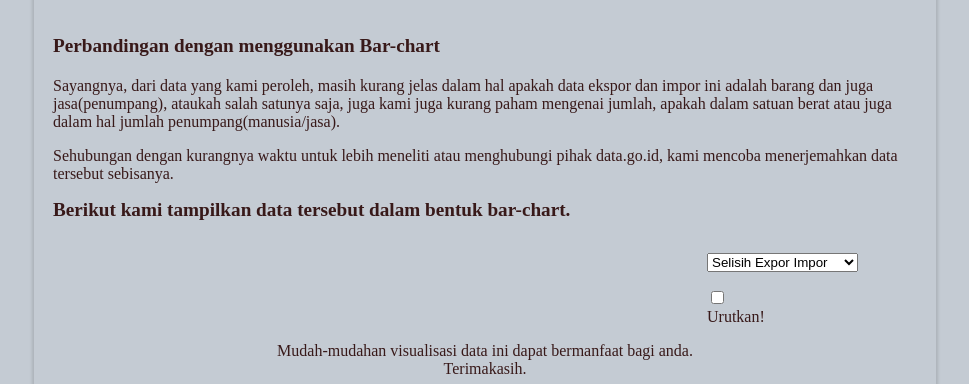
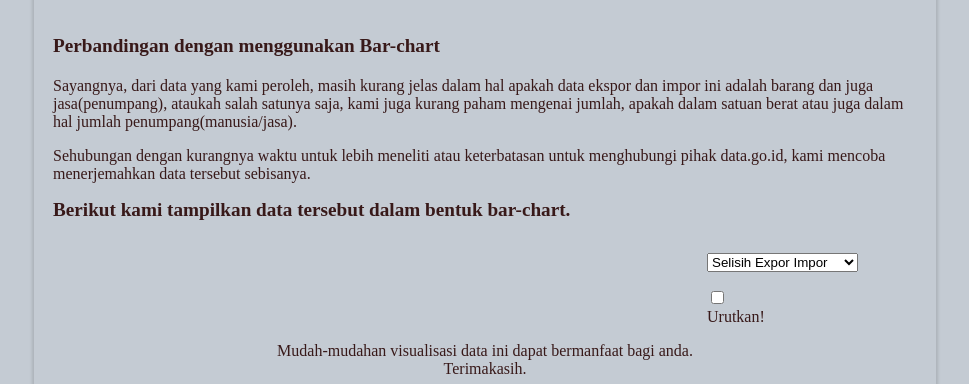
Before and after one commit to abdulMuhit/myD3js-pelabuhanIndonesia, a plain HTML site: page index.html in a window 1280 px wide. Shown: the part 1012-1396 px from the top of the page, without its empty margins (155-1124 px from the left). Drawn offline with nearby package versions, Linux system fonts and the light colour scheme; no server answers.

Commit message:
Update index.html

```diff
--- a/index.html
+++ b/index.html
@@ -493,8 +493,8 @@ rescale();
 <article>
 <h1>Perbandingan dengan menggunakan Bar-chart</h1>
 
-<p>Sayangnya, dari data yang kami peroleh, masih kurang jelas dalam hal apakah data ekspor dan impor ini adalah barang dan juga jasa(penumpang), ataukah salah satunya saja, juga kami juga kurang paham mengenai jumlah, apakah dalam satuan berat atau juga dalam hal jumlah penumpang(manusia/jasa).</p>
-<p>Sehubungan dengan kurangnya waktu untuk lebih meneliti atau menghubungi pihak data.go.id, kami mencoba menerjemahkan data tersebut sebisanya.</p>
+<p>Sayangnya, dari data yang kami peroleh, masih kurang jelas dalam hal apakah data ekspor dan impor ini adalah barang dan juga jasa(penumpang), ataukah salah satunya saja, kami juga kurang paham mengenai jumlah, apakah dalam satuan berat atau juga dalam hal jumlah penumpang(manusia/jasa).</p>
+<p>Sehubungan dengan kurangnya waktu untuk lebih meneliti atau keterbatasan untuk menghubungi pihak data.go.id, kami mencoba menerjemahkan data tersebut sebisanya.</p>
 
 <h2>Berikut kami tampilkan data tersebut dalam bentuk bar-chart.</h2>
 </article>
```
